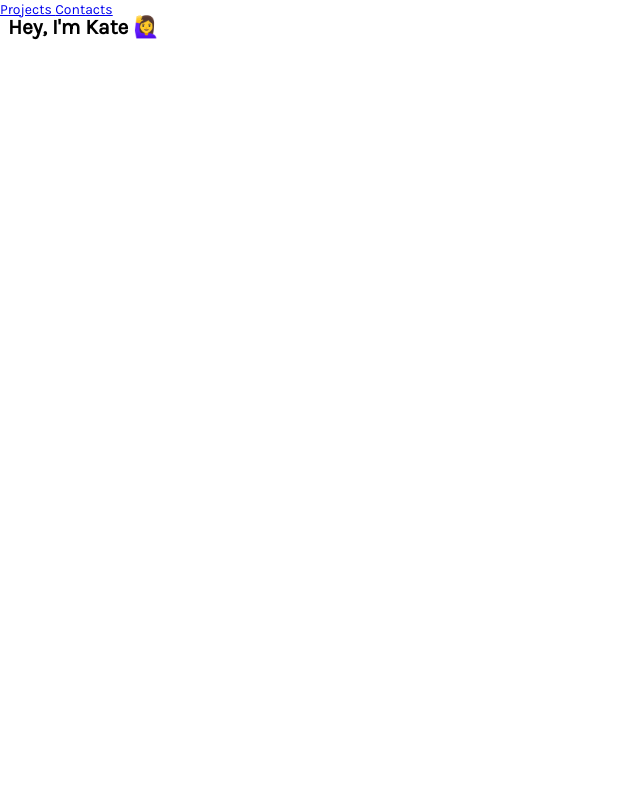
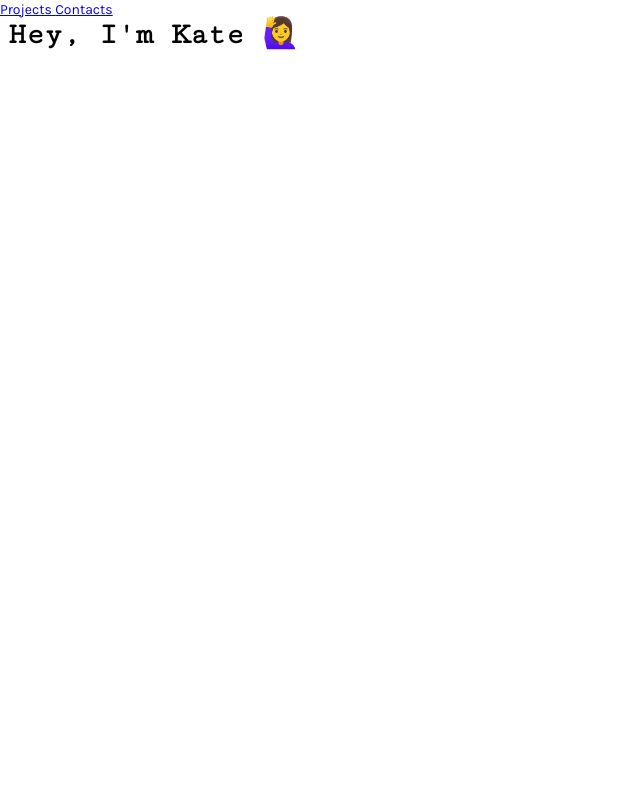
Before and after one commit to klink/klink.github.io, a plain HTML site: page index.html in a window 1280 px wide. Shown: the top 800 px of the page, without its empty margins (0-640 px from the left). Drawn offline with Linux system fonts and the light colour scheme.

Commit message:
Update style.css

```diff
--- a/style.css
+++ b/style.css
@@ -17,3 +17,8 @@ body {
   font-size: 14px;
   line-height: 20px;
 }
+
+h1 {
+  font-family: 'Cutive Mono', monospace;
+  font-size: 30px;
+}
```
